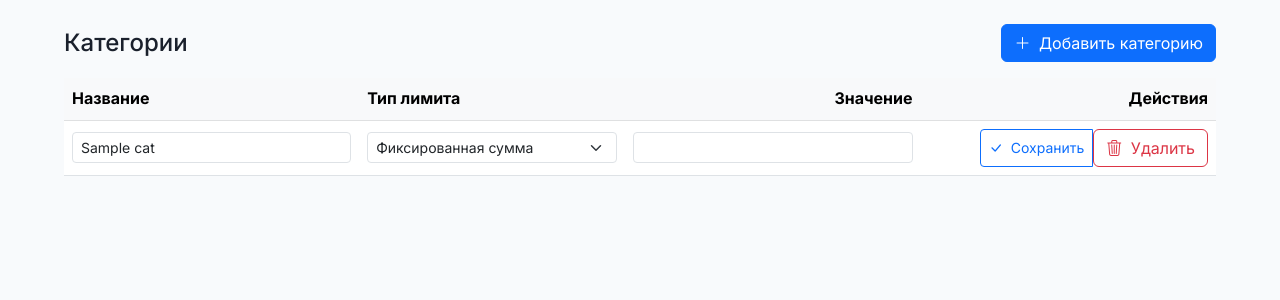
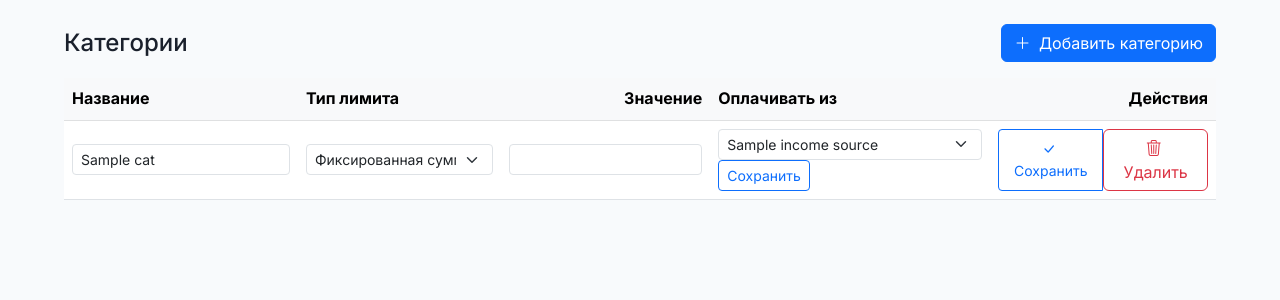
Before and after one commit to Genacvali/crystall-budget, a Python web app: template templates/categories.html in a window 1280 px wide. Shown: the top 300 px of the page. Run offline with Jinja, Linux system fonts and the light colour scheme; the template is opened without the code that fills it: most values are stand-ins (such as "Sample title", 1, 10 or a date in 2020).

Commit message:
update categories.html and income.html

```diff
--- a/templates/categories.html
+++ b/templates/categories.html
@@ -52,6 +52,13 @@ select.form-select option {
   </div>
 </div>
 
+{% if not income_sources or income_sources|length == 0 %}
+<div class="alert alert-info mb-3">
+  Чтобы привязать категорию к источнику дохода, сначала добавьте источники на странице
+  <a href="{{ url_for('sources_page') }}" class="alert-link">«Источники»</a>.
+</div>
+{% endif %}
+
 <!-- Мобильные карточки -->
 <div class="d-block d-md-none">
   {% for cat in categories %}
@@ -75,6 +82,30 @@ select.form-select option {
             <input type="number" name="value" value="{{ cat.value }}" step="0.01" min="0.01"
                    inputmode="decimal" class="form-control" required>
           </div>
+
+          <!-- Привязка источника (правило) -->
+          <div class="col-12">
+            <label class="form-label">Оплачивать из</label>
+            {% if income_sources and income_sources|length %}
+            <div class="input-group">
+              <select name="source_id" class="form-select"
+                      form="rule-form-{{ cat.id }}">
+                {% for s in income_sources %}
+                  <option value="{{ s.id }}" {% if rules_map.get(cat.id) == s.id %}selected{% endif %}>
+                    {{ s.name }}
+                  </option>
+                {% endfor %}
+              </select>
+              <button class="btn btn-outline-primary" type="submit"
+                      form="rule-form-{{ cat.id }}">
+                Сохранить правило
+              </button>
+            </div>
+            {% else %}
+              <div class="form-text">Нет источников. <a href="{{ url_for('sources_page') }}">Добавить</a></div>
+            {% endif %}
+          </div>
+
           <div class="col-12 d-flex gap-2">
             <button type="submit" class="btn btn-outline-primary flex-fill">
               <i class="bi bi-check-lg me-1"></i> Обновить
@@ -90,6 +121,9 @@ select.form-select option {
           </div>
         </div>
       </form>
+
+      <!-- Отдельная форма под правило (чтобы не мешать основной POST /categories/update/..) -->
+      <form id="rule-form-{{ cat.id }}" method="POST" action="{{ url_for('upsert_rule', category_id=cat.id) }}"></form>
     </div>
   </div>
   {% endfor %}
@@ -103,6 +137,7 @@ select.form-select option {
         <th>Название</th>
         <th>Тип лимита</th>
         <th class="text-end">Значение</th>
+        <th style="min-width:280px">Оплачивать из</th>
         <th class="text-end">Действия</th>
       </tr>
     </thead>
@@ -123,12 +158,28 @@ select.form-select option {
             <input type="number" name="value" value="{{ cat.value }}" step="0.01" min="0.01"
                    inputmode="decimal" class="form-control form-control-sm text-end" required>
           </td>
+          <td>
+            {% if income_sources and income_sources|length %}
+            <form method="POST" action="{{ url_for('upsert_rule', category_id=cat.id) }}" class="d-flex gap-2">
+              <select name="source_id" class="form-select form-select-sm">
+                {% for s in income_sources %}
+                  <option value="{{ s.id }}" {% if rules_map.get(cat.id) == s.id %}selected{% endif %}>
+                    {{ s.name }}
+                  </option>
+                {% endfor %}
+              </select>
+              <button class="btn btn-outline-primary btn-sm">Сохранить</button>
+            </form>
+            {% else %}
+              <span class="text-muted small">Добавьте источники на странице <a href="{{ url_for('sources_page') }}">«Источники»</a></span>
+            {% endif %}
+          </td>
           <td class="text-end" style="min-width:200px">
             <div class="btn-group btn-group-sm">
               <button type="submit" class="btn btn-outline-primary">
                 <i class="bi bi-check-lg me-1"></i> Сохранить
               </button>
-            </form>
+        </form>
               <form method="POST" action="/categories/delete/{{ cat.id }}" class="d-inline">
                 <button type="submit" class="btn btn-outline-danger"
                         onclick="return confirm('Удалить категорию?')">
```
Also changed, not shown: templates/income.html (+32 -3 lines).
